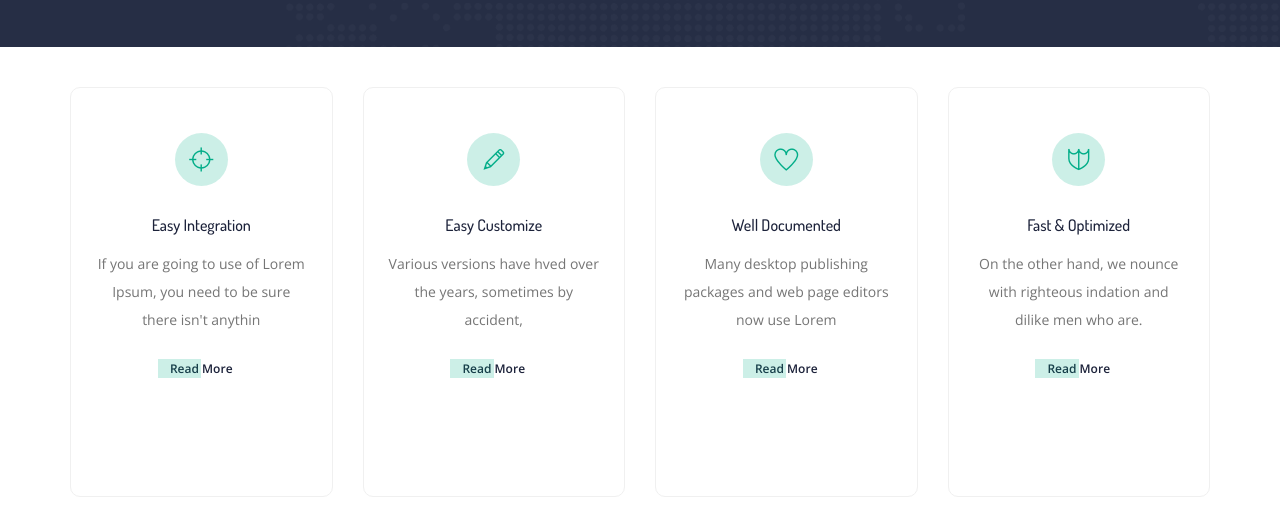
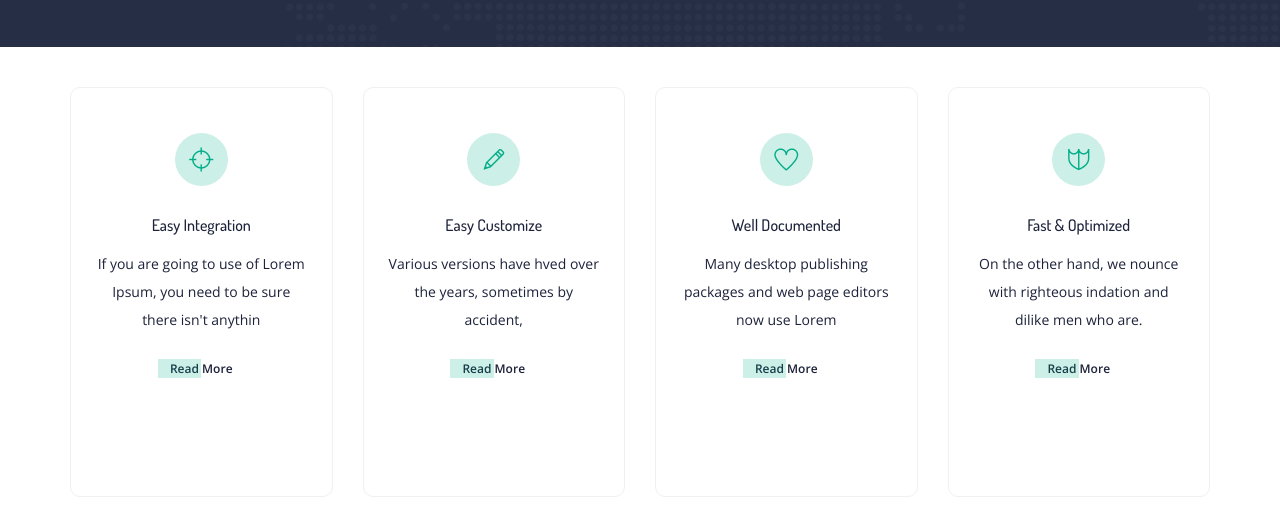
Before and after one commit to b3h3rkz/vest-demo, a plain HTML site: page services.html in a window 1280 px wide. Shown: the part 239-763 px from the top of the page. Drawn offline with nearby package versions, Linux system fonts and the light colour scheme.

Commit message:
updated css

```diff
--- a/assets/css/style.css
+++ b/assets/css/style.css
@@ -1,22 +1,7 @@
 /*
- _____      				              	 _ _ _ __
-|  __ \  				              	 __	|_ _ _ __|
-| |__) | 					              | |	   | |	  __
-|  ___/    ___    __ _    __ _  | |    | |	 | |__     ___ 	 _ __  _ __    ___
-| |\ \    / _ \  / _` |  / _` | | |    | |	 | '_ \   / _ \ | '_ \| '_ \  / _ \
-| | \ \  |  __/ | (_| | | (_| | | |    | |	 | | | | |  __/ | |  ||  | | |  __/
-|_|  \ \  \___|  \__, |  \__,_| |_|    |_|   |_| |_|  \___| |_|  ||  |_|  \___|
-                  __/ |
-                 |___/
+ _____      				              	 _ _ _ _
 ================================================================================ */
 /*==========================================================
-    Template Name: RNR - Sass & Software Landing Page
-    Created By: RegalTheme
-    Envato Profile: https://themeforest.net/user/regaltheme
-    Website: http://regaltheme.com
-    Description: RNR is Fully Responsive Sass & Software HTML Landing Page Template with awesome features.
-    Version: v1.0
-    Support: http://regaltheme.com/support
 ============================================================*/
 /*===========================================================
     CSS INDEX
@@ -1291,7 +1276,7 @@ header {
     .featured-item .card-body:hover .circle-icon i {
       color: #ffffff; }
   .featured-item .card-body p {
-    color: #757575; }
+    color: #1c223a; }
   .featured-item.shadow-default:hover {
     background-color: #02ad88; }
     .featured-item.shadow-default:hover .card-body .circle-icon {
```
Also changed, not shown: index.html (+1 -1 lines).
